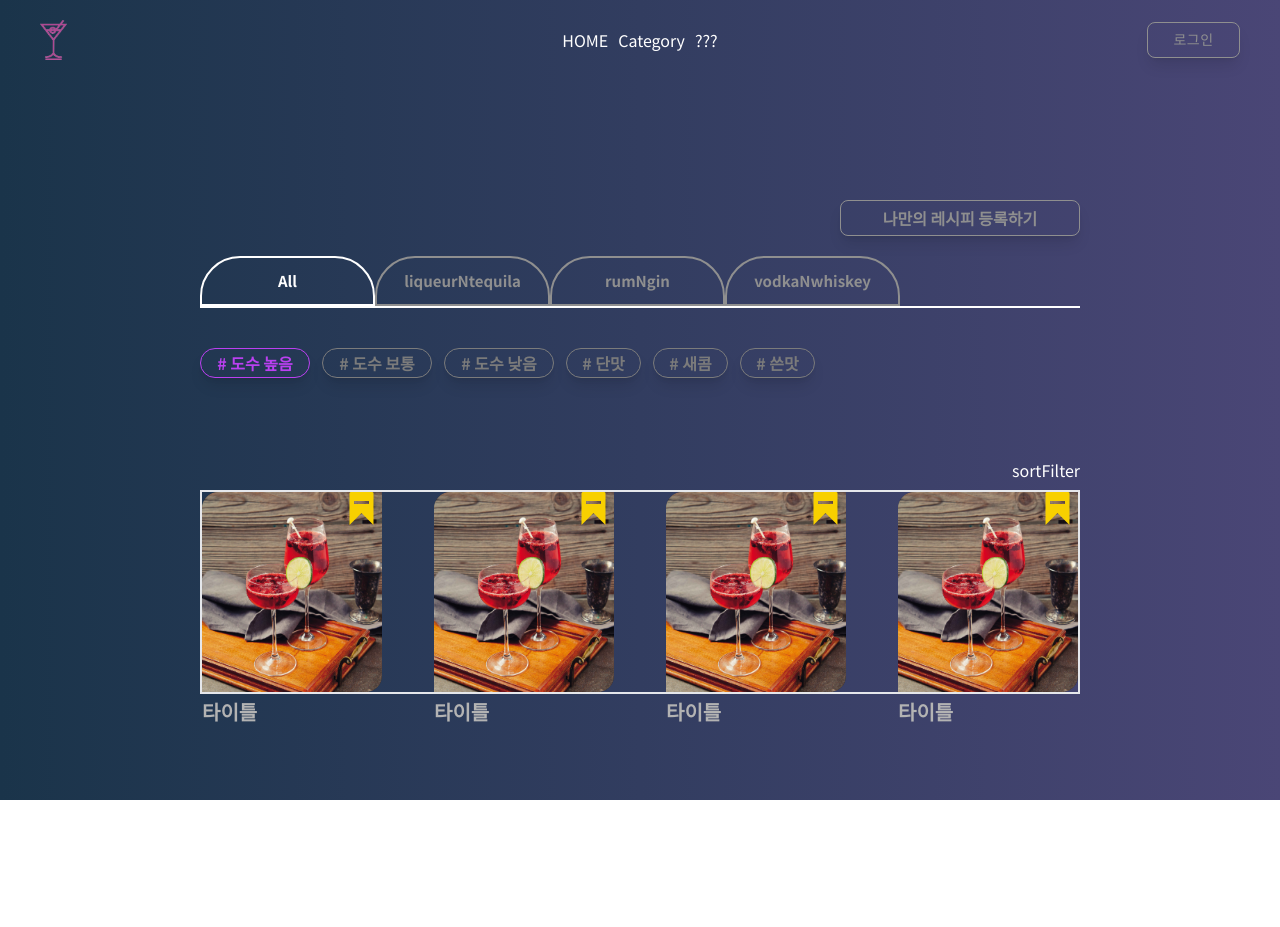
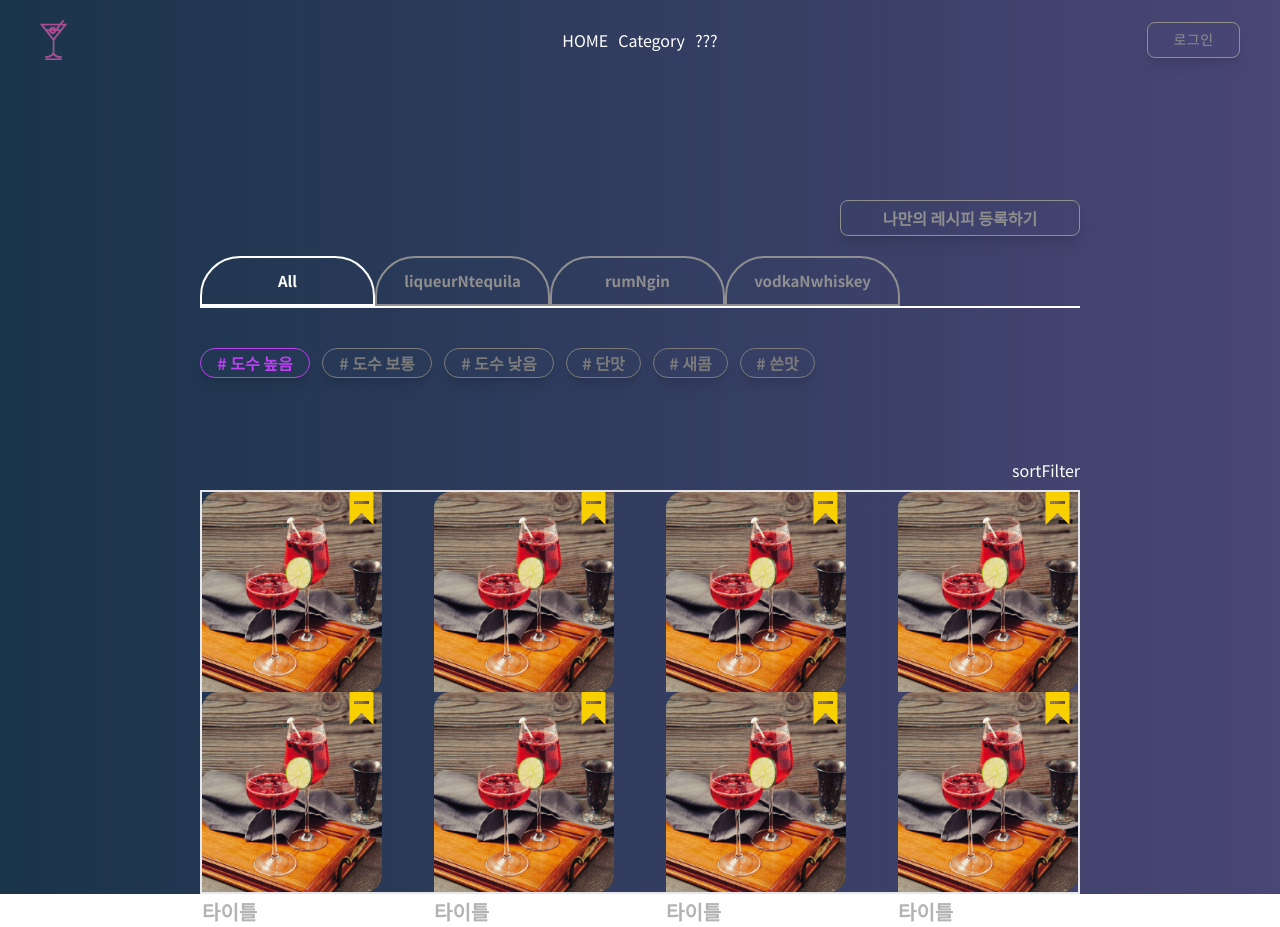
Before and after one commit to codestates-seb/seb44_main_002, a React (Create React App) app in the folder client/: page /category in a window 1280 px wide. Before the commit the page ends 800 px from the top, so only its background shows below. Built offline with nearby package versions, Linux system fonts and the light colour scheme.

Commit message:
chore: card 컴포넌트 갯수추가

```diff
--- a/client/src/pages/Category/Category.js
+++ b/client/src/pages/Category/Category.js
@@ -16,7 +16,7 @@ export default function Category() {
   };
 
   return (
-    <div className="bg-gradient-to-r from-gradi-to to-gradi-from w-screen h-screen pt-[12.5rem] flex justify-center ">
+    <div className="bg-gradient-to-r from-gradi-to to-gradi-from w-screen h-100% pt-[12.5rem] flex justify-center ">
       <section className="w-[55rem] ">
         {/* 레시피 등록 버튼 */}
         <div className="flex justify-end pb-5">
@@ -32,7 +32,11 @@ export default function Category() {
           {/* 필터 */}
           <Filter setfitlerCondtion={setfitlerCondtion} />
           {/* 필터에 따라 출력되는 데이터 */}
-          <div className="w-[100%] border-2 border-solid border-red flex justify-between">
+          <div className="w-[100%] border-2 border-solid border-red flex justify-between  flex-wrap ">
+            <Card item={item} isBookmarked={isBookmarked} />
+            <Card item={item} isBookmarked={isBookmarked} />
+            <Card item={item} isBookmarked={isBookmarked} />
+            <Card item={item} isBookmarked={isBookmarked} />
             <Card item={item} isBookmarked={isBookmarked} />
             <Card item={item} isBookmarked={isBookmarked} />
             <Card item={item} isBookmarked={isBookmarked} />
```
